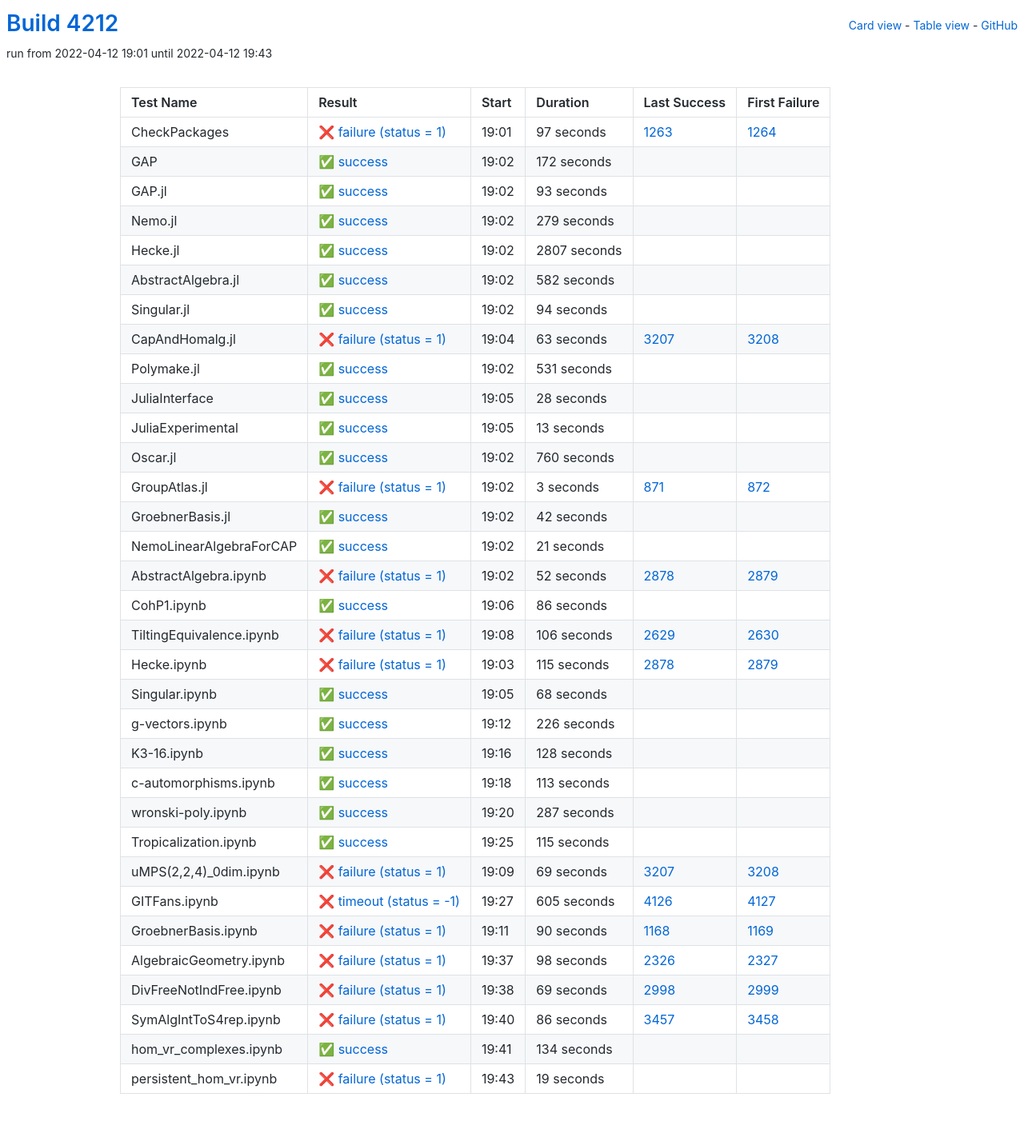
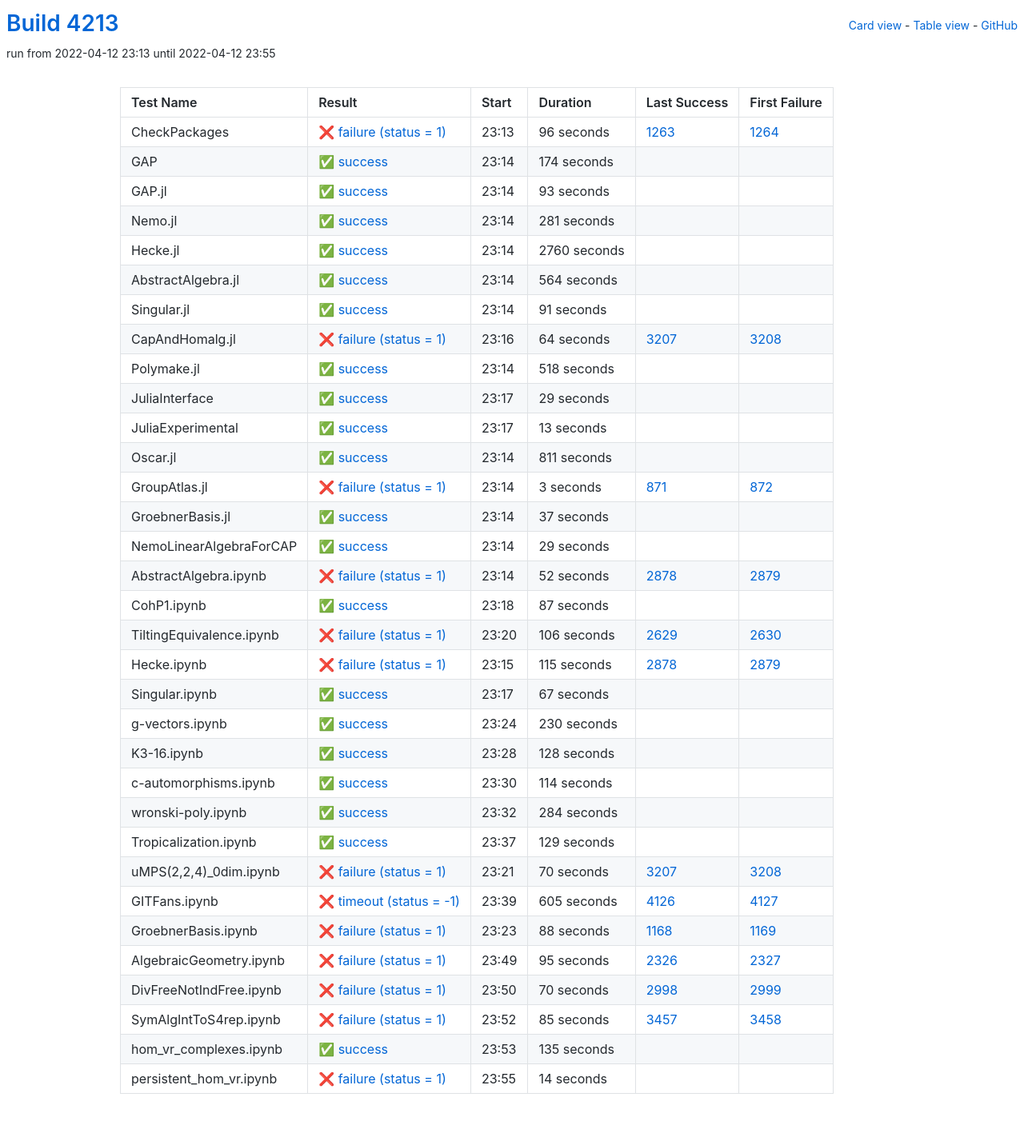
Before and after one commit to oscar-system/oscar-ci-status-stable, a Jekyll site: the page built from table.html, in a window 1280 px wide. Shown: the whole page at 80% size. Built offline with Jekyll 4.4.1, drawn with Linux system fonts in a browser that asks for light colours.

Commit message:
Build #4213

```diff
--- a/_data/ci.yml
+++ b/_data/ci.yml
@@ -1,6 +1,6 @@
 ---
-build: 4212
-build_url: https://oscarci.mathematik.uni-kl.de/job/oscar-stable/4212/
+build: 4213
+build_url: https://oscarci.mathematik.uni-kl.de/job/oscar-stable/4213/
 job: oscar-stable
 organization: oscar-system
 repo: oscar-ci-status-stable
@@ -8,32 +8,32 @@ repourl: https://github.com/oscar-system/oscar-ci-status-stable
 tests:
 - name: CheckPackages
   id: checkpackages
-  log: https://oscarci.mathematik.uni-kl.de/job/oscar-stable/4212/artifact/logs/build-4212/CheckPackages.log
-  start: 2022-04-12 19:01
+  log: https://oscarci.mathematik.uni-kl.de/job/oscar-stable/4213/artifact/logs/build-4213/CheckPackages.log
+  start: 2022-04-12 23:13
   success: false
   exitcode: 1
   status: failure
-  duration: 97
+  duration: 96
   last_success: 1263
   last_success_url: https://oscarci.mathematik.uni-kl.de/job/oscar-stable/1263/
   first_failure: 1264
   first_failure_url: https://oscarci.mathematik.uni-kl.de/job/oscar-stable/1264/
 - name: GAP
   id: gap
-  log: https://oscarci.mathematik.uni-kl.de/job/oscar-stable/4212/artifact/logs/build-4212/GAP.log
-  start: 2022-04-12 19:02
+  log: https://oscarci.mathematik.uni-kl.de/job/oscar-stable/4213/artifact/logs/build-4213/GAP.log
+  start: 2022-04-12 23:14
   success: true
   exitcode: 0
   status: success
-  duration: 172
+  duration: 174
   last_success: false
   last_success_url:
   first_failure: false
   first_failure_url:
 - name: GAP.jl
   id: gap-jl
-  log: https://oscarci.mathematik.uni-kl.de/job/oscar-stable/4212/artifact/logs/build-4212/GAP.jl.log
-  start: 2022-04-12 19:02
+  log: https://oscarci.mathematik.uni-kl.de/job/oscar-stable/4213/artifact/logs/build-4213/GAP.jl.log
+  start: 2022-04-12 23:14
   success: true
   exitcode: 0
   status: success
@@ -44,92 +44,92 @@ tests:
   first_failure_url:
 - name: Nemo.jl
   id: nemo-jl
-  log: https://oscarci.mathematik.uni-kl.de/job/oscar-stable/4212/artifact/logs/build-4212/Nemo.jl.log
-  start: 2022-04-12 19:02
+  log: https://oscarci.mathematik.uni-kl.de/job/oscar-stable/4213/artifact/logs/build-4213/Nemo.jl.log
+  start: 2022-04-12 23:14
   success: true
   exitcode: 0
   status: success
-  duration: 279
+  duration: 281
   last_success: false
   last_success_url:
   first_failure: false
   first_failure_url:
 - name: Hecke.jl
   id: hecke-jl
-  log: https://oscarci.mathematik.uni-kl.de/job/oscar-stable/4212/artifact/logs/build-4212/Hecke.jl.log
-  start: 2022-04-12 19:02
+  log: https://oscarci.mathematik.uni-kl.de/job/oscar-stable/4213/artifact/logs/build-4213/Hecke.jl.log
+  start: 2022-04-12 23:14
   success: true
   exitcode: 0
   status: success
-  duration: 2807
+  duration: 2760
   last_success: false
   last_success_url:
   first_failure: false
   first_failure_url:
 - name: AbstractAlgebra.jl
   id: abstractalgebra-jl
-  log: https://oscarci.mathematik.uni-kl.de/job/oscar-stable/4212/artifact/logs/build-4212/AbstractAlgebra.jl.log
-  start: 2022-04-12 19:02
+  log: https://oscarci.mathematik.uni-kl.de/job/oscar-stable/4213/artifact/logs/build-4213/AbstractAlgebra.jl.log
+  start: 2022-04-12 23:14
   success: true
   exitcode: 0
   status: success
-  duration: 582
+  duration: 564
   last_success: false
   last_success_url:
   first_failure: false
   first_failure_url:
 - name: Singular.jl
   id: singular-jl
-  log: https://oscarci.mathematik.uni-kl.de/job/oscar-stable/4212/artifact/logs/build-4212/Singular.jl.log
-  start: 2022-04-12 19:02
+  log: https://oscarci.mathematik.uni-kl.de/job/oscar-stable/4213/artifact/logs/build-4213/Singular.jl.log
+  start: 2022-04-12 23:14
   success: true
   exitcode: 0
   status: success
-  duration: 94
+  duration: 91
   last_success: false
   last_success_url:
   first_failure: false
   first_failure_url:
 - name: CapAndHomalg.jl
   id: capandhomalg-jl
-  log: https://oscarci.mathematik.uni-kl.de/job/oscar-stable/4212/artifact/logs/build-4212/CapAndHomalg.jl.log
-  start: 2022-04-12 19:04
+  log: https://oscarci.mathematik.uni-kl.de/job/oscar-stable/4213/artifact/logs/build-4213/CapAndHomalg.jl.log
+  start: 2022-04-12 23:16
   success: false
   exitcode: 1
   status: failure
-  duration: 63
+  duration: 64
   last_success: 3207
   last_success_url: https://oscarci.mathematik.uni-kl.de/job/oscar-stable/3207/
   first_failure: 3208
   first_failure_url: https://oscarci.mathematik.uni-kl.de/job/oscar-stable/3208/
 - name: Polymake.jl
   id: polymake-jl
-  log: https://oscarci.mathematik.uni-kl.de/job/oscar-stable/4212/artifact/logs/build-4212/Polymake.jl.log
-  start: 2022-04-12 19:02
+  log: https://oscarci.mathematik.uni-kl.de/job/oscar-stable/4213/artifact/logs/build-4213/Polymake.jl.log
+  start: 2022-04-12 23:14
   success: true
   exitcode: 0
   status: success
-  duration: 531
+  duration: 518
   last_success: false
   last_success_url:
   first_failure: false
   first_failure_url:
 - name: JuliaInterface
   id: juliainterface
-  log: https://oscarci.mathematik.uni-kl.de/job/oscar-stable/4212/artifact/logs/build-4212/JuliaInterface.log
-  start: 2022-04-12 19:05
+  log: https://oscarci.mathematik.uni-kl.de/job/oscar-stable/4213/artifact/logs/build-4213/JuliaInterface.log
+  start: 2022-04-12 23:17
   success: true
   exitcode: 0
   status: success
-  duration: 28
+  duration: 29
   last_success: false
   last_success_url:
   first_failure: false
   first_failure_url:
 - name: JuliaExperimental
   id: juliaexperimental
-  log: https://oscarci.mathematik.uni-kl.de/job/oscar-stable/4212/artifact/logs/build-4212/JuliaExperimental.log
-  start: 2022-04-12 19:05
+  log: https://oscarci.mathematik.uni-kl.de/job/oscar-stable/4213/artifact/logs/build-4213/JuliaExperimental.log
+  start: 2022-04-12 23:17
   success: true
   exitcode: 0
   status: success
@@ -140,20 +140,20 @@ tests:
   first_failure_url:
 - name: Oscar.jl
   id: oscar-jl
-  log: https://oscarci.mathematik.uni-kl.de/job/oscar-stable/4212/artifact/logs/build-4212/Oscar.jl.log
-  start: 2022-04-12 19:02
+  log: https://oscarci.mathematik.uni-kl.de/job/oscar-stable/4213/artifact/logs/build-4213/Oscar.jl.log
+  start: 2022-04-12 23:14
   success: true
   exitcode: 0
   status: success
-  duration: 760
+  duration: 811
   last_success: false
   last_success_url:
   first_failure: false
   first_failure_url:
 - name: GroupAtlas.jl
   id: groupatlas-jl
-  log: https://oscarci.mathematik.uni-kl.de/job/oscar-stable/4212/artifact/logs/build-4212/GroupAtlas.jl.log
-  start: 2022-04-12 19:02
+  log: https://oscarci.mathematik.uni-kl.de/job/oscar-stable/4213/artifact/logs/build-4213/GroupAtlas.jl.log
+  start: 2022-04-12 23:14
   success: false
   exitcode: 1
   status: failure
@@ -164,32 +164,32 @@ tests:
   first_failure_url: https://oscarci.mathematik.uni-kl.de/job/oscar-stable/872/
 - name: GroebnerBasis.jl
   id: groebnerbasis-jl
-  log: https://oscarci.mathematik.uni-kl.de/job/oscar-stable/4212/artifact/logs/build-4212/GroebnerBasis.jl.log
-  start: 2022-04-12 19:02
+  log: https://oscarci.mathematik.uni-kl.de/job/oscar-stable/4213/artifact/logs/build-4213/GroebnerBasis.jl.log
+  start: 2022-04-12 23:14
   success: true
   exitcode: 0
   status: success
-  duration: 42
+  duration: 37
   last_success: false
   last_success_url:
   first_failure: false
   first_failure_url:
 - name: NemoLinearAlgebraForCAP
   id: nemolinearalgebraforcap
-  log: https://oscarci.mathematik.uni-kl.de/job/oscar-stable/4212/artifact/logs/build-4212/NemoLinearAlgebraForCAP.log
-  start: 2022-04-12 19:02
+  log: https://oscarci.mathematik.uni-kl.de/job/oscar-stable/4213/artifact/logs/build-4213/NemoLinearAlgebraForCAP.log
+  start: 2022-04-12 23:14
   success: true
   exitcode: 0
   status: success
-  duration: 21
+  duration: 29
   last_success: false
   last_success_url:
   first_failure: false
   first_failure_url:
 - name: AbstractAlgebra.ipynb
   id: abstractalgebra-ipynb
-  log: https://oscarci.mathematik.uni-kl.de/job/oscar-stable/4212/artifact/logs/build-4212/AbstractAlgebra.ipynb.log
-  start: 2022-04-12 19:02
+  log: https://oscarci.mathematik.uni-kl.de/job/oscar-stable/4213/artifact/logs/build-4213/AbstractAlgebra.ipynb.log
+  start: 2022-04-12 23:14
   success: false
   exitcode: 1
   status: failure
@@ -200,20 +200,20 @@ tests:
   first_failure_url: https://oscarci.mathematik.uni-kl.de/job/oscar-stable/2879/
 - name: CohP1.ipynb
   id: cohp1-ipynb
-  log: https://oscarci.mathematik.uni-kl.de/job/oscar-stable/4212/artifact/logs/build-4212/CohP1.ipynb.log
-  start: 2022-04-12 19:06
+  log: https://oscarci.mathematik.uni-kl.de/job/oscar-stable/4213/artifact/logs/build-4213/CohP1.ipynb.log
+  start: 2022-04-12 23:18
   success: true
   exitcode: 0
   status: success
-  duration: 86
+  duration: 87
   last_success: false
   last_success_url:
   first_failure: false
   first_failure_url:
 - name: TiltingEquivalence.ipynb
   id: tiltingequivalence-ipynb
-  log: https://oscarci.mathematik.uni-kl.de/job/oscar-stable/4212/artifact/logs/build-4212/TiltingEquivalence.ipynb.log
-  start: 2022-04-12 19:08
+  log: https://oscarci.mathematik.uni-kl.de/job/oscar-stable/4213/artifact/logs/build-4213/TiltingEquivalence.ipynb.log
+  start: 2022-04-12 23:20
   success: false
   exitcode: 1
   status: failure
@@ -224,8 +224,8 @@ tests:
   first_failure_url: https://oscarci.mathematik.uni-kl.de/job/oscar-stable/2630/
 - name: Hecke.ipynb
   id: hecke-ipynb
-  log: https://oscarci.mathematik.uni-kl.de/job/oscar-stable/4212/artifact/logs/build-4212/Hecke.ipynb.log
-  start: 2022-04-12 19:03
+  log: https://oscarci.mathematik.uni-kl.de/job/oscar-stable/4213/artifact/logs/build-4213/Hecke.ipynb.log
+  start: 2022-04-12 23:15
   success: false
   exitcode: 1
   status: failure
@@ -236,32 +236,32 @@ tests:
   first_failure_url: https://oscarci.mathematik.uni-kl.de/job/oscar-stable/2879/
 - name: Singular.ipynb
   id: singular-ipynb
-  log: https://oscarci.mathematik.uni-kl.de/job/oscar-stable/4212/artifact/logs/build-4212/Singular.ipynb.log
-  start: 2022-04-12 19:05
+  log: https://oscarci.mathematik.uni-kl.de/job/oscar-stable/4213/artifact/logs/build-4213/Singular.ipynb.log
+  start: 2022-04-12 23:17
   success: true
   exitcode: 0
   status: success
-  duration: 68
+  duration: 67
   last_success: false
   last_success_url:
   first_failure: false
   first_failure_url:
 - name: g-vectors.ipynb
   id: g-vectors-ipynb
-  log: https://oscarci.mathematik.uni-kl.de/job/oscar-stable/4212/artifact/logs/build-4212/g-vectors.ipynb.log
-  start: 2022-04-12 19:12
+  log: https://oscarci.mathematik.uni-kl.de/job/oscar-stable/4213/artifact/logs/build-4213/g-vectors.ipynb.log
+  start: 2022-04-12 23:24
   success: true
   exitcode: 0
   status: success
-  duration: 226
+  duration: 230
   last_success: false
   last_success_url:
   first_failure: false
   first_failure_url:
 - name: K3-16.ipynb
   id: k3-16-ipynb
-  log: https://oscarci.mathematik.uni-kl.de/job/oscar-stable/4212/artifact/logs/build-4212/K3-16.ipynb.log
-  start: 2022-04-12 19:16
+  log: https://oscarci.mathematik.uni-kl.de/job/oscar-stable/4213/artifact/logs/build-4213/K3-16.ipynb.log
+  start: 2022-04-12 23:28
   success: true
   exitcode: 0
   status: success
@@ -272,56 +272,56 @@ tests:
   first_failure_url:
 - name: c-automorphisms.ipynb
   id: c-automorphisms-ipynb
-  log: https://oscarci.mathematik.uni-kl.de/job/oscar-stable/4212/artifact/logs/build-4212/c-automorphisms.ipynb.log
-  start: 2022-04-12 19:18
+  log: https://oscarci.mathematik.uni-kl.de/job/oscar-stable/4213/artifact/logs/build-4213/c-automorphisms.ipynb.log
+  start: 2022-04-12 23:30
   success: true
   exitcode: 0
   status: success
-  duration: 113
+  duration: 114
   last_success: false
   last_success_url:
   first_failure: false
   first_failure_url:
 - name: wronski-poly.ipynb
   id: wronski-poly-ipynb
-  log: https://oscarci.mathematik.uni-kl.de/job/oscar-stable/4212/artifact/logs/build-4212/wronski-poly.ipynb.log
-  start: 2022-04-12 19:20
+  log: https://oscarci.mathematik.uni-kl.de/job/oscar-stable/4213/artifact/logs/build-4213/wronski-poly.ipynb.log
+  start: 2022-04-12 23:32
   success: true
   exitcode: 0
   status: success
-  duration: 287
+  duration: 284
   last_success: false
   last_success_url:
   first_failure: false
   first_failure_url:
 - name: Tropicalization.ipynb
   id: tropicalization-ipynb
-  log: https://oscarci.mathematik.uni-kl.de/job/oscar-stable/4212/artifact/logs/build-4212/Tropicalization.ipynb.log
-  start: 2022-04-12 19:25
+  log: https://oscarci.mathematik.uni-kl.de/job/oscar-stable/4213/artifact/logs/build-4213/Tropicalization.ipynb.log
+  start: 2022-04-12 23:37
   success: true
   exitcode: 0
   status: success
-  duration: 115
+  duration: 129
   last_success: false
   last_success_url:
   first_failure: false
   first_failure_url:
 - name: uMPS(2,2,4)_0dim.ipynb
   id: umps-2-2-4-0dim-ipynb
-  log: https://oscarci.mathematik.uni-kl.de/job/oscar-stable/4212/artifact/logs/build-4212/uMPS-2-2-4-_0dim.ipynb.log
-  start: 2022-04-12 19:09
+  log: https://oscarci.mathematik.uni-kl.de/job/oscar-stable/4213/artifact/logs/build-4213/uMPS-2-2-4-_0dim.ipynb.log
+  start: 2022-04-12 23:21
   success: false
   exitcode: 1
   status: failure
-  duration: 69
+  duration: 70
   last_success: 3207
   last_success_url: https://oscarci.mathematik.uni-kl.de/job/oscar-stable/3207/
   first_failure: 3208
   first_failure_url: https://oscarci.mathematik.uni-kl.de/job/oscar-stable/3208/
 - name: GITFans.ipynb
   id: gitfans-ipynb
-  log: https://oscarci.mathematik.uni-kl.de/job/oscar-stable/4212/artifact/logs/build-4212/GITFans.ipynb.log
-  start: 2022-04-12 19:27
+  log: https://oscarci.mathematik.uni-kl.de/job/oscar-stable/4213/artifact/logs/build-4213/GITFans.ipynb.log
+  start: 2022-04-12 23:39
   success: false
   exitcode: -1
   status: timeout
@@ -332,72 +332,72 @@ tests:
   first_failure_url: https://oscarci.mathematik.uni-kl.de/job/oscar-stable/4127/
 - name: GroebnerBasis.ipynb
   id: groebnerbasis-ipynb
-  log: https://oscarci.mathematik.uni-kl.de/job/oscar-stable/4212/artifact/logs/build-4212/GroebnerBasis.ipynb.log
-  start: 2022-04-12 19:11
+  log: https://oscarci.mathematik.uni-kl.de/job/oscar-stable/4213/artifact/logs/build-4213/GroebnerBasis.ipynb.log
+  start: 2022-04-12 23:23
   success: false
   exitcode: 1
   status: failure
-  duration: 90
+  duration: 88
   last_success: 1168
   last_success_url: https://oscarci.mathematik.uni-kl.de/job/oscar-stable/1168/
   first_failure: 1169
   first_failure_url: https://oscarci.mathematik.uni-kl.de/job/oscar-stable/1169/
 - name: AlgebraicGeometry.ipynb
   id: algebraicgeometry-ipynb
-  log: https://oscarci.mathematik.uni-kl.de/job/oscar-stable/4212/artifact/logs/build-4212/AlgebraicGeometry.ipynb.log
-  start: 2022-04-12 19:37
+  log: https://oscarci.mathematik.uni-kl.de/job/oscar-stable/4213/artifact/logs/build-4213/AlgebraicGeometry.ipynb.log
+  start: 2022-04-12 23:49
   success: false
   exitcode: 1
   status: failure
-  duration: 98
+  duration: 95
   last_success: 2326
   last_success_url: https://oscarci.mathematik.uni-kl.de/job/oscar-stable/2326/
   first_failure: 2327
   first_failure_url: https://oscarci.mathematik.uni-kl.de/job/oscar-stable/2327/
 - name: DivFreeNotIndFree.ipynb
   id: divfreenotindfree-ipynb
-  log: https://oscarci.mathematik.uni-kl.de/job/oscar-stable/4212/artifact/logs/build-4212/DivFreeNotIndFree.ipynb.log
-  start: 2022-04-12 19:38
+  log: https://oscarci.mathematik.uni-kl.de/job/oscar-stable/4213/artifact/logs/build-4213/DivFreeNotIndFree.ipynb.log
+  start: 2022-04-12 23:50
   success: false
   exitcode: 1
   status: failure
-  duration: 69
+  duration: 70
   last_success: 2998
   last_success_url: https://oscarci.mathematik.uni-kl.de/job/oscar-stable/2998/
   first_failure: 2999
   first_failure_url: https://oscarci.mathematik.uni-kl.de/job/oscar-stable/2999/
 - name: SymAlgIntToS4rep.ipynb
   id: symalginttos4rep-ipynb
-  log: https://oscarci.mathematik.uni-kl.de/job/oscar-stable/4212/artifact/logs/build-4212/SymAlgIntToS4rep.ipynb.log
-  start: 2022-04-12 19:40
+  log: https://oscarci.mathematik.uni-kl.de/job/oscar-stable/4213/artifact/logs/build-4213/SymAlgIntToS4rep.ipynb.log
+  start: 2022-04-12 23:52
   success: false
   exitcode: 1
   status: failure
-  duration: 86
+  duration: 85
   last_success: 3457
   last_success_url: https://oscarci.mathematik.uni-kl.de/job/oscar-stable/3457/
   first_failure: 3458
   first_failure_url: https://oscarci.mathematik.uni-kl.de/job/oscar-stable/3458/
 - name: hom_vr_complexes.ipynb
   id: hom-vr-complexes-ipynb
-  log: https://oscarci.mathematik.uni-kl.de/job/oscar-stable/4212/artifact/logs/build-4212/hom_vr_complexes.ipynb.log
-  start: 2022-04-12 19:41
+  log: https://oscarci.mathematik.uni-kl.de/job/oscar-stable/4213/artifact/logs/build-4213/hom_vr_complexes.ipynb.log
+  start: 2022-04-12 23:53
   success: true
   exitcode: 0
   status: success
-  duration: 134
+  duration: 135
   last_success: false
   last_success_url:
   first_failure: false
   first_failure_url:
 - name: persistent_hom_vr.ipynb
   id: persistent-hom-vr-ipynb
-  log: https://oscarci.mathematik.uni-kl.de/job/oscar-stable/4212/artifact/logs/build-4212/persistent_hom_vr.ipynb.log
-  start: 2022-04-12 19:43
+  log: https://oscarci.mathematik.uni-kl.de/job/oscar-stable/4213/artifact/logs/build-4213/persistent_hom_vr.ipynb.log
+  start: 2022-04-12 23:55
   success: false
   exitcode: 1
   status: failure
-  duration: 19
+  duration: 14
   last_success: false
   last_success_url:
   first_failure: false
```
Also changed, not shown: README.md.
